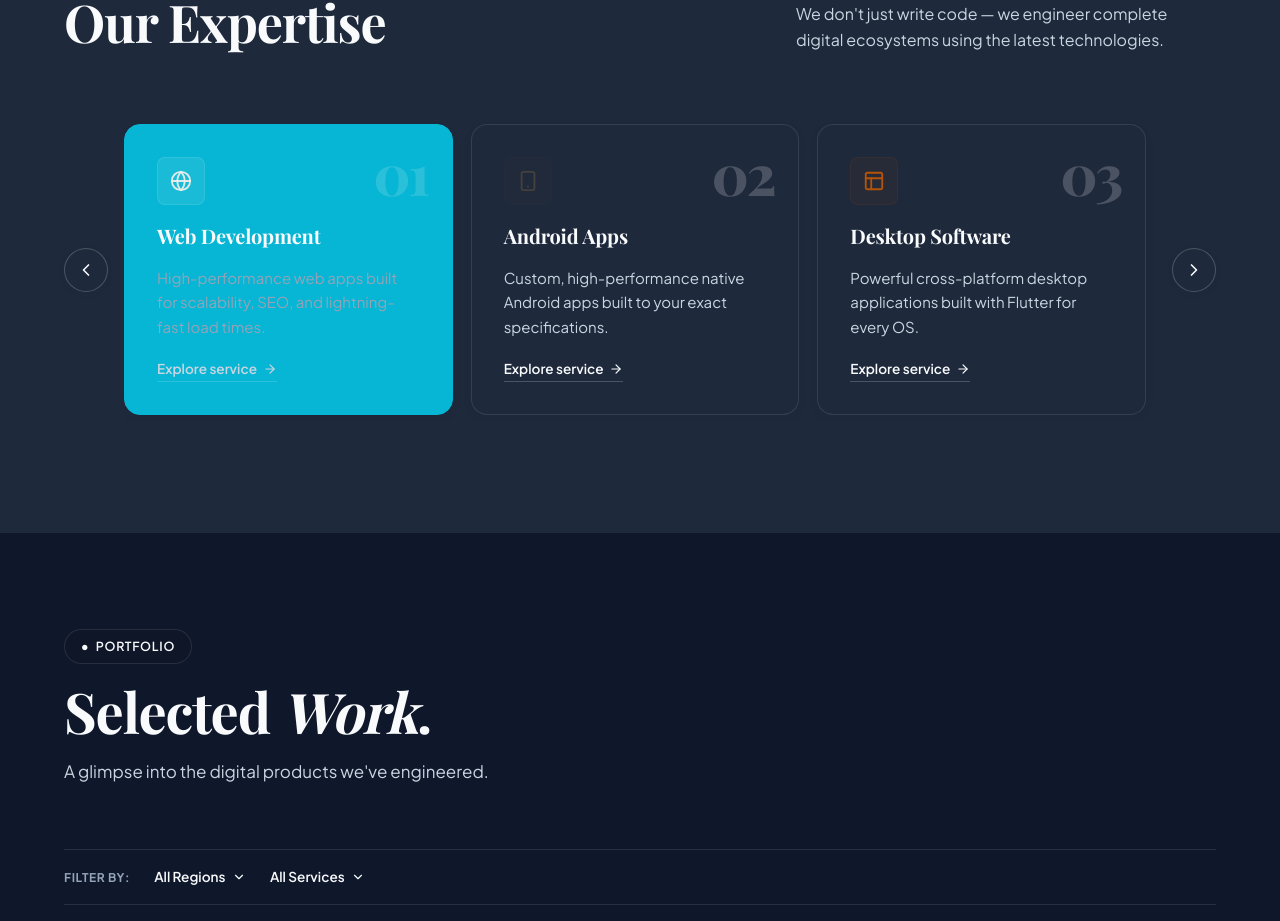
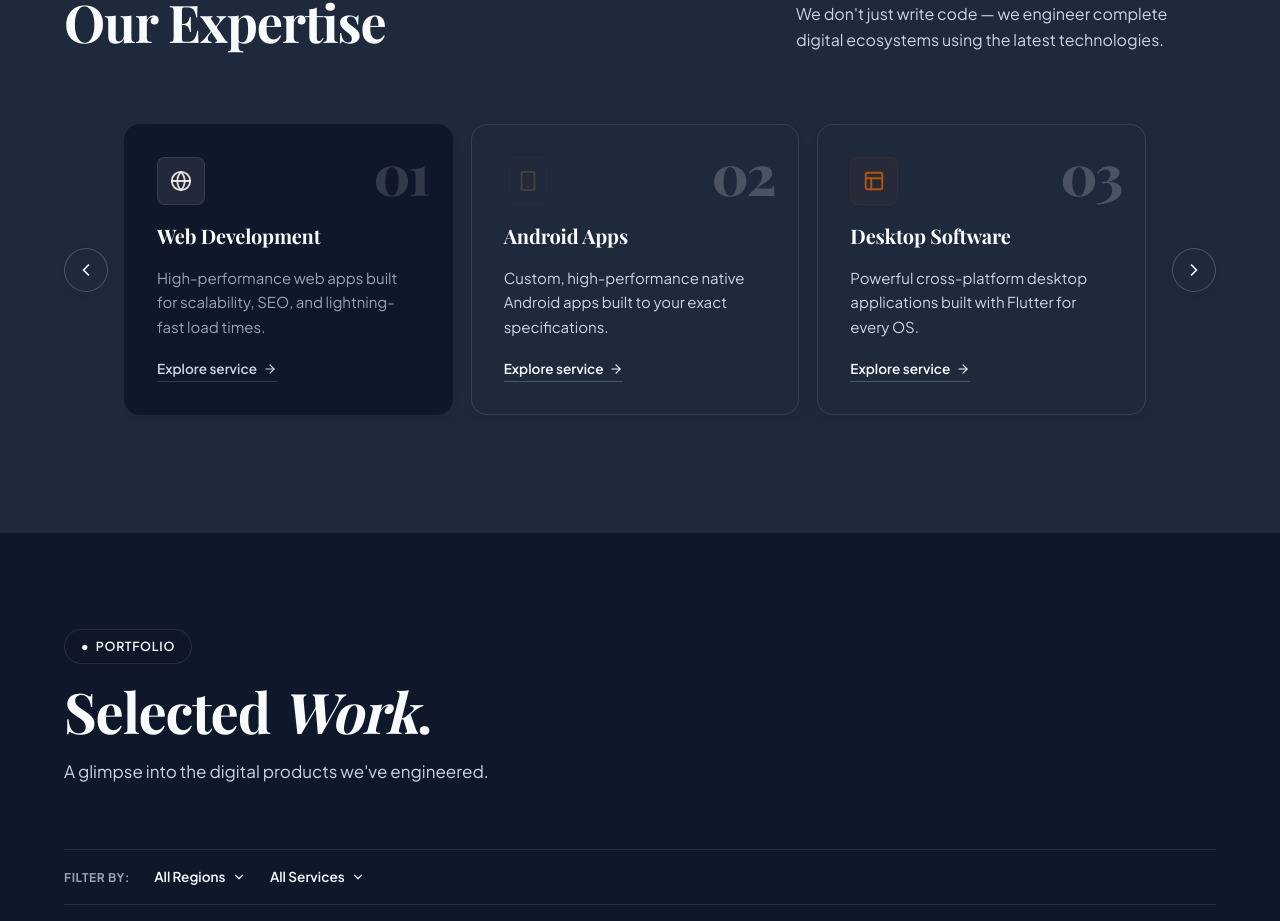
Before and after one commit to xeeshan-zs/zyfiro, a React (Vite) app: page / in a window 1280 px wide. Shown: the part 980-1901 px from the top of the page. Built offline with nearby package versions, Linux system fonts and the light colour scheme; a web font is replaced by a local one.

Commit message:
Use solid dark color for .cardInverted
Replace CSS variable var(--accent-primary) with fixed hex #0F172A for background and border-color in src/components/sections/Services.module.css (.cardInverted). Text color remains #F8FAFC to preserve contrast.

```diff
--- a/src/components/sections/Services.module.css
+++ b/src/components/sections/Services.module.css
@@ -222,8 +222,8 @@
    INVERTED CARD — First card, solid black
    ============================================= */
 .cardInverted {
-    background: var(--accent-primary);
-    border-color: var(--accent-primary);
+    background: #0F172A;
+    border-color: #0F172A;
     color: #F8FAFC;
 }
 
```
